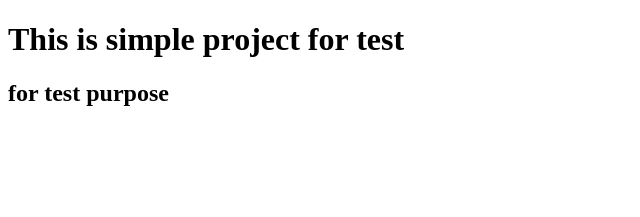
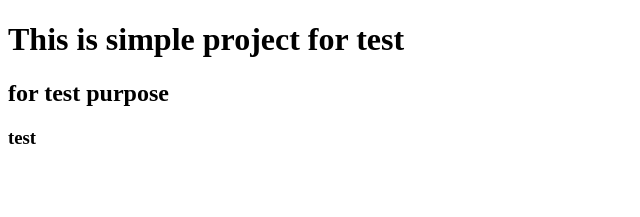
Before and after one commit to gauravkr7/DemoForTest, an Angular app: page / in a window 1280 px wide. Shown: the top 217 px of the page, without its empty margins (0-640 px from the left). Built offline with nearby package versions, Linux system fonts and the light colour scheme.

Commit message:
change in app component html

```diff
--- a/src/app/app.component.html
+++ b/src/app/app.component.html
@@ -1,2 +1,3 @@
 <h1>This is simple project for test</h1>
 <h2> for test purpose</h2>
+<h3>test</h3>
```
